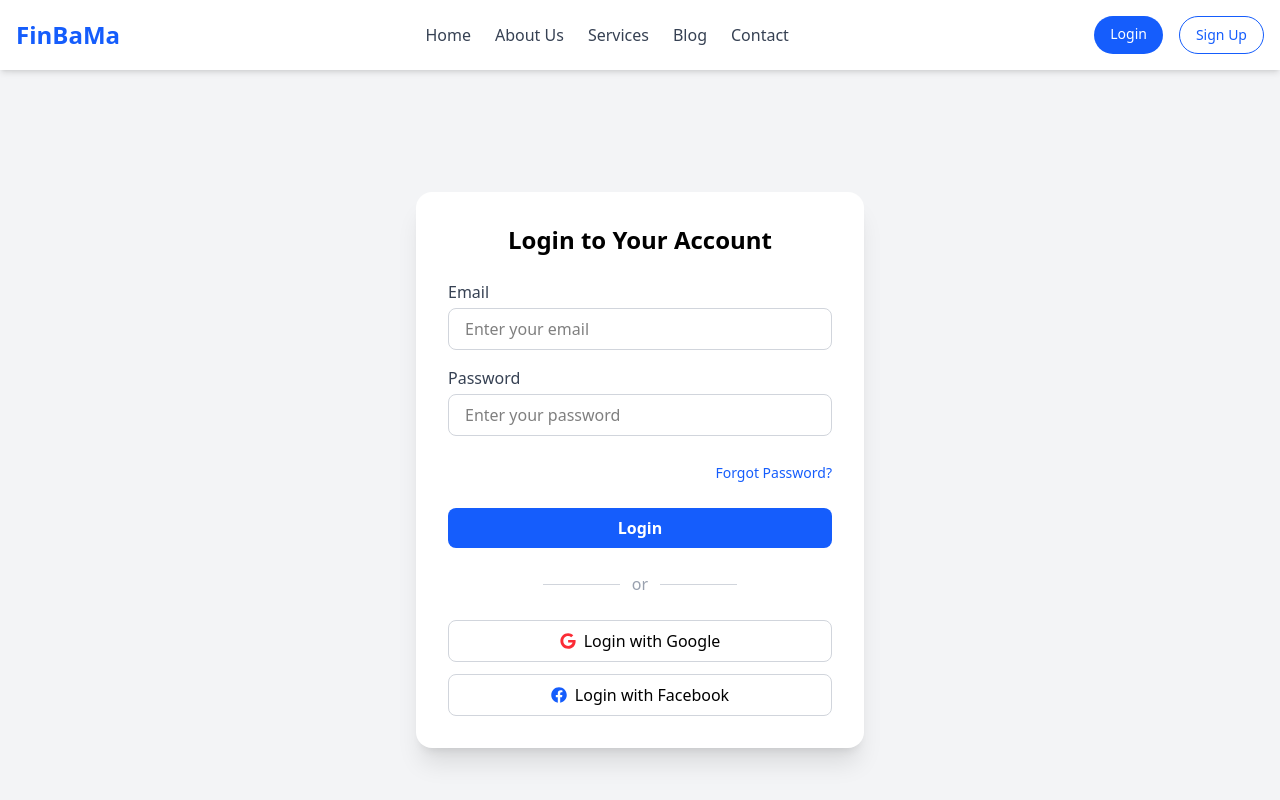
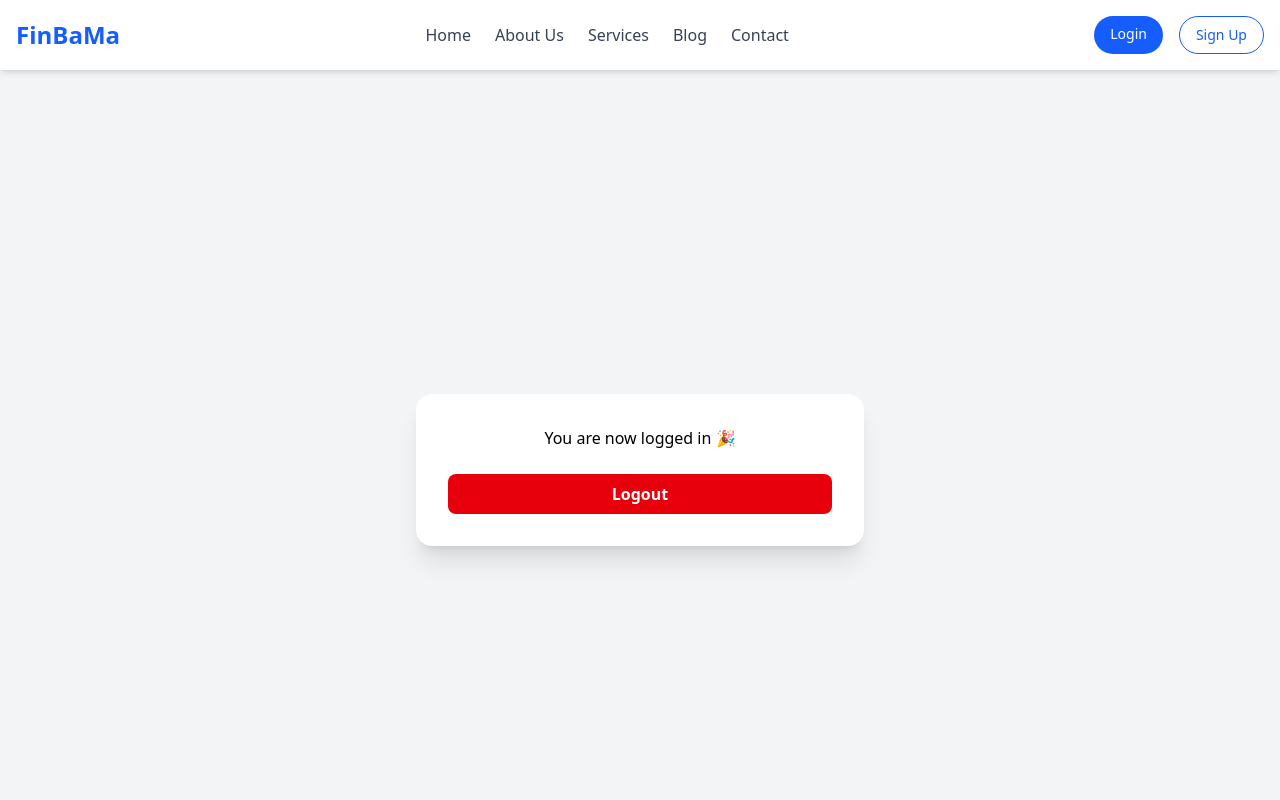
Before and after one commit to dileepkushwaha48/FINBAMA, a React (Vite) app: page /login-form in a window 1280 px wide. Both pictures are taken after a click on the button "Login". Shown: the top 800 px of the page. Built offline with nearby package versions, Linux system fonts and the light colour scheme.

Commit message:
uploaded

```diff
--- a/src/components/LoginForm.jsx
+++ b/src/components/LoginForm.jsx
@@ -1,10 +1,24 @@
-import { FaGoogle, FaApple, FaFacebook } from "react-icons/fa";
+import { useState } from "react";
+import { FaGoogle, FaFacebook } from "react-icons/fa";
 
 function LoginForm() {
+  const [isLoggedIn, setIsLoggedIn] = useState(false);
+
+  const handleLogin = () => {
+    // Yahan tum backend se actual login check kar sakte ho
+    setIsLoggedIn(true);
+  };
+
+  const handleLogout = () => {
+    // Yahan tum token ya session clear kar sakte ho
+    setIsLoggedIn(false);
+  };
+
   return (
-
-    <div id="LoginForm" className="min-h-screen flex items-center justify-center bg-gray-100 p-4">
+    <div className="min-h-screen flex items-center justify-center bg-gray-100 p-4">
       <div className="max-w-md w-full bg-white p-8 rounded-2xl shadow-xl">
+        {!isLoggedIn ? (
+          <>
             <h2 className="text-2xl font-bold mb-6 text-center">Login to Your Account</h2>
 
             {/* Email Input */}
@@ -27,7 +41,6 @@ function LoginForm() {
               />
             </div>
 
-
             {/* Forgot Password Link */}
             <div className="text-right mb-6">
               <a href="#" className="text-sm text-blue-600 hover:underline">
@@ -35,9 +48,11 @@ function LoginForm() {
               </a>
             </div>
 
-
             {/* Login Button */}
-        <button className="w-full bg-blue-600 hover:bg-blue-700 text-white font-semibold py-2 rounded-lg transition duration-300 mb-6">
+            <button
+              onClick={handleLogin}
+              className="w-full bg-blue-600 hover:bg-blue-700 text-white font-semibold py-2 rounded-lg transition duration-300 mb-6"
+            >
               Login
             </button>
 
@@ -48,20 +63,28 @@ function LoginForm() {
               <span className="border-t w-1/5 border-gray-300"></span>
             </div>
 
-
-
             {/* Social Logins */}
             <div className="flex flex-col space-y-3">
               <button className="flex items-center justify-center gap-2 w-full border border-gray-300 py-2 rounded-lg hover:bg-gray-100 transition">
                 <FaGoogle className="text-red-500" /> Login with Google
               </button>
-          {/* <button className="flex items-center justify-center gap-2 w-full border border-gray-300 py-2 rounded-lg hover:bg-gray-100 transition">
-            <FaApple className="text-black" /> Login with Apple
-          </button> */}
               <button className="flex items-center justify-center gap-2 w-full border border-gray-300 py-2 rounded-lg hover:bg-gray-100 transition">
                 <FaFacebook className="text-blue-600" /> Login with Facebook
               </button>
             </div>
+          </>
+        ) : (
+          <>
+
+            <p className="text-center mb-6">You are now logged in 🎉</p>
+            <button
+              onClick={handleLogout}
+              className="w-full bg-red-600 hover:bg-red-700 text-white font-semibold py-2 rounded-lg transition duration-300"
+            >
+              Logout
+            </button>
+          </>
+        )}
       </div>
     </div>
   );
```
Lines whose indentation alone changed are shown as unchanged.
